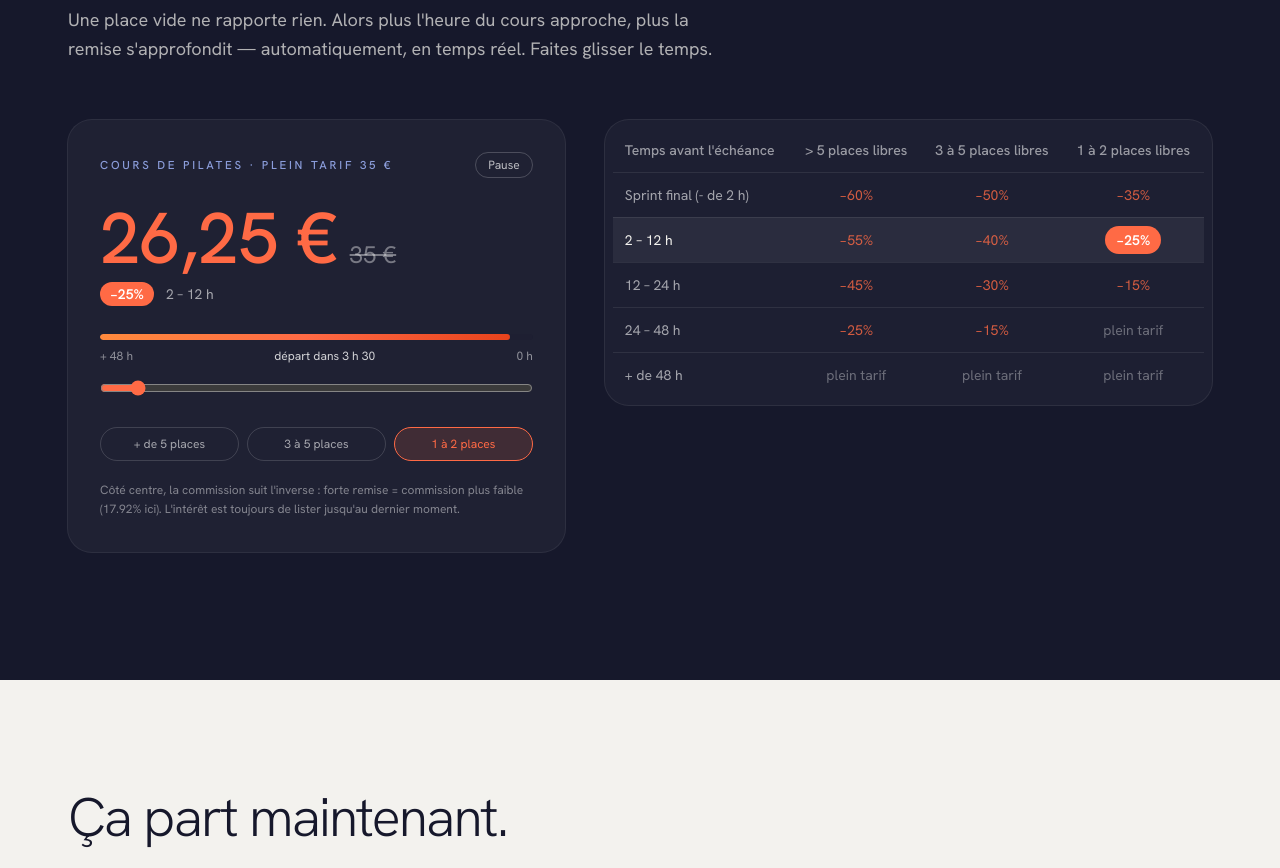
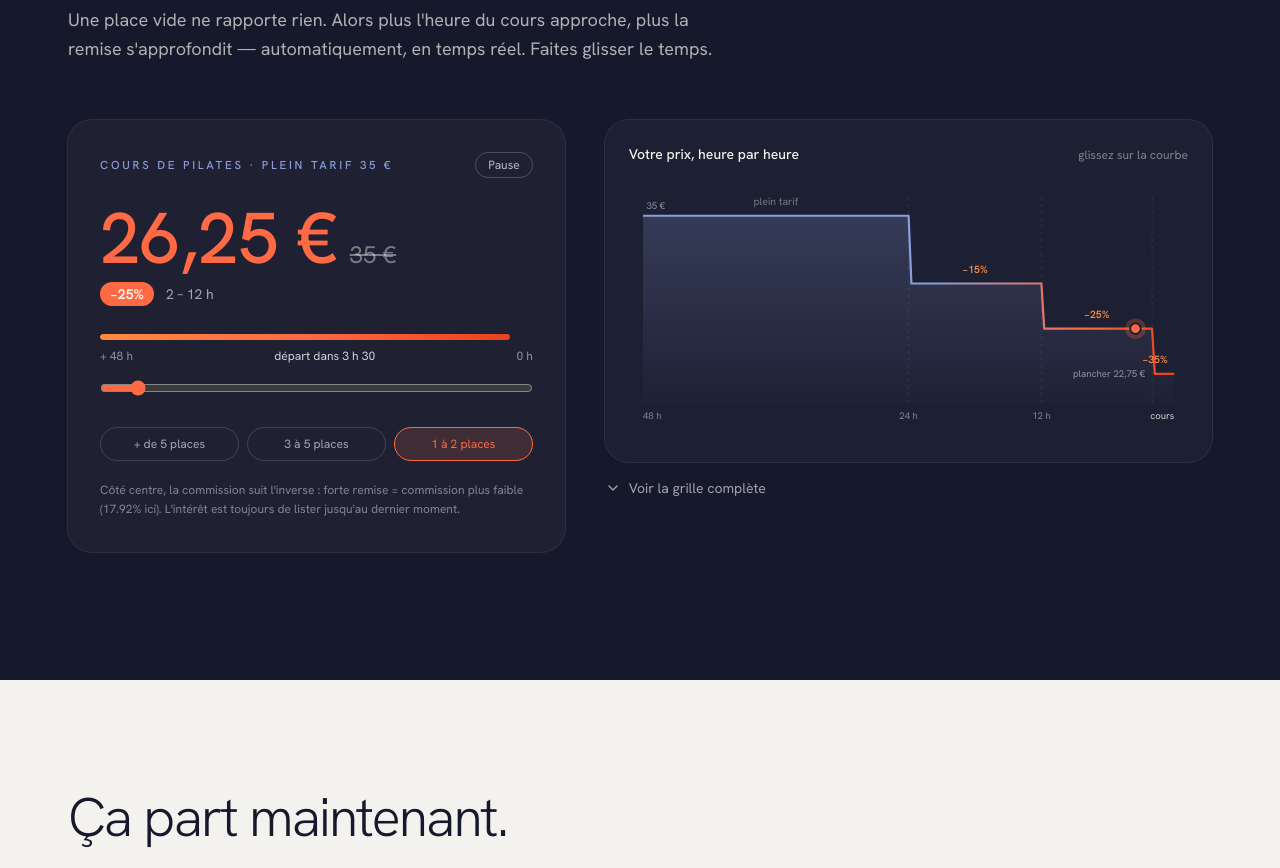
Before and after one commit to alexandre-zenou/freeflo, a Next.js app: page / in a window 1280 px wide. Shown: the part 1960-2828 px from the top of the page. Built offline with nearby package versions, Linux system fonts and the light colour scheme.

Commit message:
style(design): replace tier grid with interactive melt curve — engine-computed staircase synced with slider + stock chips, scrubbable, tier labels inline; full grid demoted to a disclosure

```diff
--- /dev/null
+++ b/src/components/melt-curve.tsx
@@ -0,0 +1,158 @@
+"use client";
+
+import { useMemo, useRef } from "react";
+import { computePrice, type StockBand } from "@/lib/pricing";
+import { formatEuro } from "@/lib/format";
+
+/**
+ * La courbe de fonte — le moteur de dégressivité dessiné en direct.
+ * Escalier calculé point par point par pricing.ts (jamais codé en dur),
+ * synchronisé avec le slider et les pastilles de stock de la carte voisine.
+ * Cliquer / glisser sur la courbe déplace aussi le temps.
+ */
+const W = 640;
+const H = 300;
+const PAD_T = 30;
+const PAD_B = 40;
+const PAD_L = 16;
+const PAD_R = 16;
+const MAX_HOURS = 48;
+
+/** Bornes de paliers visibles dans la fenêtre 0–48 h. */
+const BOUNDARIES = [24, 12, 2];
+
+export function MeltCurve({
+  base,
+  band,
+  places,
+  hours,
+  onScrub,
+}: {
+  base: number;
+  band: StockBand;
+  places: number;
+  hours: number;
+  onScrub: (h: number) => void;
+}) {
+  const svgRef = useRef<SVGSVGElement>(null);
+
+  const pts = useMemo(() => {
+    const arr: { h: number; p: number }[] = [];
+    for (let h = MAX_HOURS; h >= 0; h -= 0.25) {
+      arr.push({ h, p: computePrice(base, places, h).currentPrice });
+    }
+    return arr;
+  }, [base, places]);
+
+  const minPrice = Math.min(...pts.map((p) => p.p));
+  const x = (h: number) => PAD_L + (1 - h / MAX_HOURS) * (W - PAD_L - PAD_R);
+  const y = (p: number) => {
+    const lo = minPrice * 0.9;
+    const hi = base * 1.03;
+    return PAD_T + (1 - (p - lo) / (hi - lo)) * (H - PAD_T - PAD_B);
+  };
+
+  const line = pts.map((pt) => `${x(pt.h).toFixed(1)},${y(pt.p).toFixed(1)}`).join(" ");
+  const area = `${PAD_L},${H - PAD_B} ${line} ${W - PAD_R},${H - PAD_B}`;
+
+  // Étiquettes de remise au milieu de chaque palier (pour la bande sélectionnée).
+  const segments = [
+    { lo: 24, hi: 48 },
+    { lo: 12, hi: 24 },
+    { lo: 2, hi: 12 },
+    { lo: 0, hi: 2 },
+  ].map(({ lo, hi }) => {
+    const mid = (lo + hi) / 2;
+    const state = computePrice(base, places, mid);
+    return { mid, discount: state.discountPct, price: state.currentPrice };
+  });
+
+  const now = computePrice(base, places, hours);
+  const hot = now.heat > 0.6;
+
+  const scrub = (clientX: number) => {
+    const svg = svgRef.current;
+    if (!svg) return;
+    const rect = svg.getBoundingClientRect();
+    const relX = ((clientX - rect.left) / rect.width) * W;
+    const ratio = (relX - PAD_L) / (W - PAD_L - PAD_R);
+    onScrub(Math.min(MAX_HOURS, Math.max(0, (1 - ratio) * MAX_HOURS)));
+  };
+
+  return (
+    <svg
+      ref={svgRef}
+      viewBox={`0 0 ${W} ${H}`}
+      className="w-full cursor-crosshair select-none touch-none"
+      role="img"
+      aria-label={`Courbe du prix : de ${formatEuro(base)} à ${formatEuro(minPrice)} selon le temps restant, bande ${band}`}
+      onPointerDown={(e) => { e.currentTarget.setPointerCapture(e.pointerId); scrub(e.clientX); }}
+      onPointerMove={(e) => { if (e.buttons > 0) scrub(e.clientX); }}
+    >
+      <defs>
+        <linearGradient id="melt-stroke" x1="0" y1="0" x2="1" y2="0">
+          <stop offset="0%" stopColor="#8b9ddb" />
+          <stop offset="55%" stopColor="#8b9ddb" />
+          <stop offset="82%" stopColor="#ff6a45" />
+          <stop offset="100%" stopColor="#e8431c" />
+        </linearGradient>
+        <linearGradient id="melt-fill" x1="0" y1="0" x2="0" y2="1">
+          <stop offset="0%" stopColor="#8b9ddb" stopOpacity="0.22" />
+          <stop offset="100%" stopColor="#8b9ddb" stopOpacity="0.02" />
+        </linearGradient>
+      </defs>
+
+      {/* bornes de paliers — pas d'étiquette sur « 2 h », trop proche de « cours » */}
+      {BOUNDARIES.map((b) => (
+        <g key={b}>
+          <line x1={x(b)} y1={PAD_T - 6} x2={x(b)} y2={H - PAD_B} stroke="rgba(255,255,255,0.12)" strokeDasharray="3 5" />
+          {b > 2 && (
+            <text x={x(b)} y={H - PAD_B + 18} textAnchor="middle" fontSize="11" fill="rgba(255,255,255,0.45)">
+              {b} h
+            </text>
+          )}
+        </g>
+      ))}
+      <text x={PAD_L} y={H - PAD_B + 18} textAnchor="start" fontSize="11" fill="rgba(255,255,255,0.45)">48 h</text>
+      <text x={W - PAD_R} y={H - PAD_B + 18} textAnchor="end" fontSize="11" fill="rgba(243,242,238,0.85)">cours</text>
+
+      {/* aire + escalier */}
+      <polygon points={area} fill="url(#melt-fill)" />
+      <polyline points={line} fill="none" stroke="url(#melt-stroke)" strokeWidth="2.5" strokeLinejoin="round" />
+
+      {/* étiquettes de remise par palier */}
+      {segments.map((s) => (
+        <text
+          key={s.mid}
+          x={Math.min(x(s.mid), W - PAD_R - 22)}
+          y={y(s.price) - 12}
+          textAnchor="middle"
+          fontSize="12"
+          fontWeight={s.discount > 0 ? 600 : 400}
+          fill={s.discount > 0 ? "#ff8a3d" : "rgba(255,255,255,0.4)"}
+        >
+          {s.discount > 0 ? `−${s.discount}%` : "plein tarif"}
+        </text>
+      ))}
+
+      {/* prix de départ / plancher */}
+      <text x={PAD_L + 4} y={y(base) - 8} fontSize="11" fill="rgba(255,255,255,0.5)">
+        {formatEuro(base)}
+      </text>
+      <text x={x(2) - 8} y={y(minPrice) + 4} textAnchor="end" fontSize="11" fill="rgba(255,255,255,0.5)">
+        plancher {formatEuro(minPrice)}
+      </text>
+
+      {/* le point « maintenant », porté par le slider */}
+      {hot && <circle cx={x(hours)} cy={y(now.currentPrice)} r="12" fill="#ff6a45" opacity="0.25" />}
+      <circle
+        cx={x(hours)}
+        cy={y(now.currentPrice)}
+        r="6"
+        fill={hot ? "#ff6a45" : "#8b9ddb"}
+        stroke="#16182b"
+        strokeWidth="2"
+      />
+    </svg>
+  );
+}
--- a/src/components/sections/mechanic.tsx
+++ b/src/components/sections/mechanic.tsx
@@ -1,8 +1,10 @@
 "use client";
 
 import { useEffect, useRef, useState } from "react";
+import { ChevronDown } from "lucide-react";
 import { SectionHeading } from "@/components/section-heading";
 import { UrgencyMeter } from "@/components/urgency-meter";
+import { MeltCurve } from "@/components/melt-curve";
 import { computePrice, TIERS, type StockBand } from "@/lib/pricing";
 import { formatEuro, formatCountdown } from "@/lib/format";
 import { cn } from "@/lib/utils";
@@ -22,6 +24,7 @@ export function Mechanic() {
   const [hours, setHours] = useState(48);
   const [band, setBand] = useState<StockBand>("last");
   const [playing, setPlaying] = useState(true);
+  const [showGrid, setShowGrid] = useState(false);
   const dir = useRef(-1);
 
   useEffect(() => {
@@ -124,8 +127,35 @@ export function Mechanic() {
             </p>
           </div>
 
-          {/* the grid, straight from the cahier */}
-          <div className="overflow-x-auto rounded-3xl bg-white/[0.03] p-2 ring-1 ring-white/10">
+          {/* la courbe de fonte — le moteur dessiné, synchronisé avec la carte */}
+          <div>
+            <div className="rounded-3xl bg-white/[0.03] p-5 ring-1 ring-white/10 sm:p-6">
+              <div className="flex items-baseline justify-between gap-3">
+                <h3 className="text-sm font-medium text-bone">Votre prix, heure par heure</h3>
+                <span className="text-xs text-white/45">glissez sur la courbe</span>
+              </div>
+              <div className="mt-3">
+                <MeltCurve
+                  base={BASE}
+                  band={band}
+                  places={placesFor(band)}
+                  hours={hours}
+                  onScrub={(h) => { setPlaying(false); setHours(h); }}
+                />
+              </div>
+            </div>
+
+            <button
+              onClick={() => setShowGrid((s) => !s)}
+              aria-expanded={showGrid}
+              className="mt-4 flex items-center gap-2 text-sm text-white/60 transition-colors hover:text-bone"
+            >
+              <ChevronDown className={cn("h-4 w-4 transition-transform duration-300", showGrid && "rotate-180")} />
+              {showGrid ? "Masquer la grille complète" : "Voir la grille complète"}
+            </button>
+
+            {showGrid && (
+          <div className="mt-4 overflow-x-auto rounded-3xl bg-white/[0.03] p-2 ring-1 ring-white/10">
             <table className="w-full border-collapse text-sm">
               <thead>
                 <tr className="text-left text-white/55">
@@ -167,6 +197,8 @@ export function Mechanic() {
               </tbody>
             </table>
           </div>
+            )}
+          </div>
         </div>
       </div>
     </section>
```
